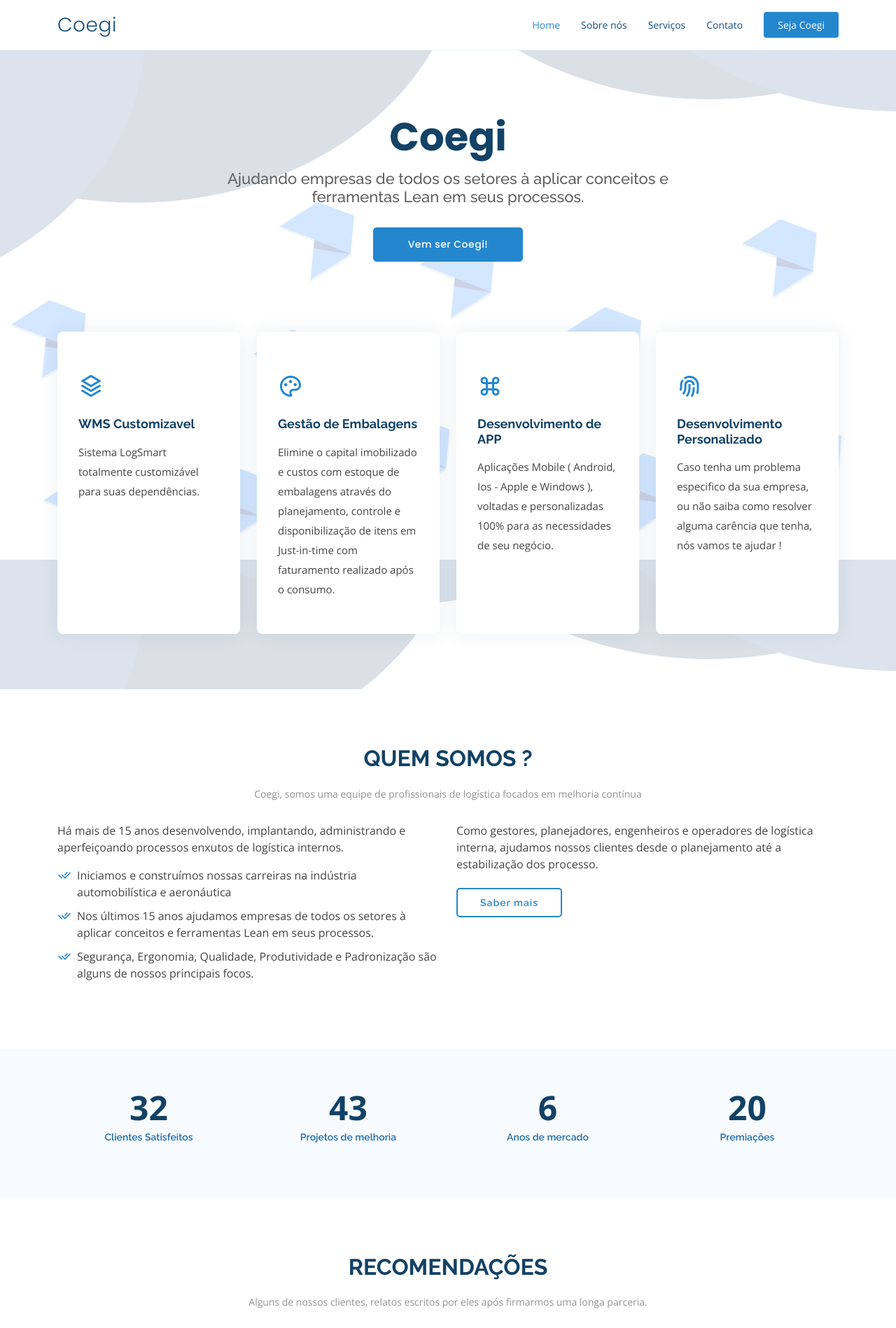
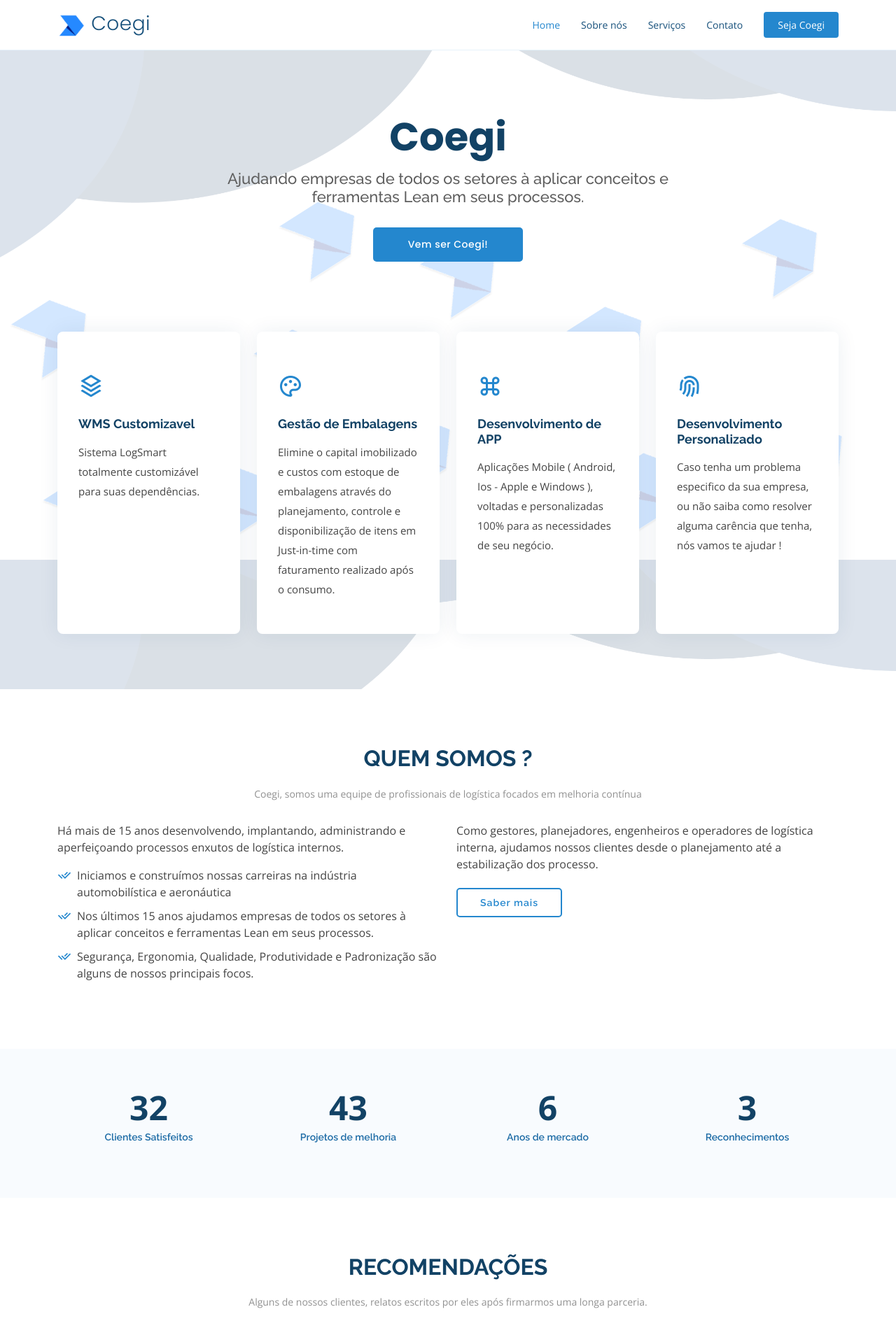
Before and after one commit to bolodissenoura/Coegi, a plain HTML site: page index.html in a window 1280 px wide. Shown: the top 1898 px of the page at 70% size. Drawn offline with nearby package versions, Linux system fonts and the light colour scheme.

Commit message:
colocar a logo no header

```diff
--- a/index.html
+++ b/index.html
@@ -42,7 +42,8 @@
   <header id="header" class="fixed-top">
     <div class="container d-flex align-items-center justify-content-between">
 
-      <h1 class="logo"><a href="index.html">Coegi</a></h1>
+
+      <h1 class="logo"><a href="index.html"><img src="./assets/img/logosmall.png" style="width: 40px;" alt="">  Coegi</a></h1>
       <!-- Uncomment below if you prefer to use an image logo -->
       <!-- <a href="index.html" class="logo"><img src="assets/img/logo.png" alt="" class="img-fluid"></a>-->
 
@@ -173,8 +174,8 @@
 
           <div class="col-lg-3 col-md-5 col-6 d-md-flex align-items-md-stretch">
             <div class="count-box">
-              <span data-purecounter-start="0" data-purecounter-end="20" data-purecounter-duration="2" class="purecounter"></span>
-              <p>Premiações</p>
+              <span data-purecounter-start="0" data-purecounter-end="03" data-purecounter-duration="2" class="purecounter"></span>
+              <p>Reconhecimentos</p>
             </div>
           </div>
 
@@ -394,7 +395,7 @@
               <div class="address">
                 <i class="bi bi-geo-alt"></i>
                 <h4>Localização:</h4>
-                <p>Rua República do Iraque, n° 40 – Sala 510
+                <p>Rua República do Iraque, n° 40 – Sala 710
 
                   Cep: 12216-540 – São José dos Campos/SP
 
```
Also changed, not shown: assets/img/logosmall.png (added).
